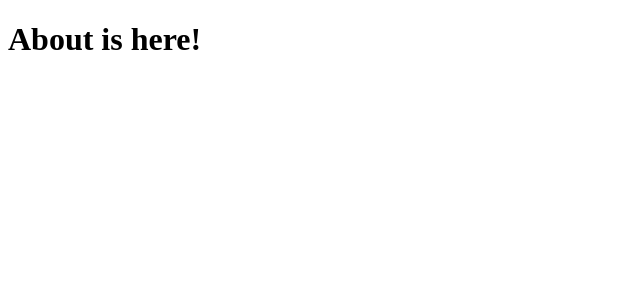
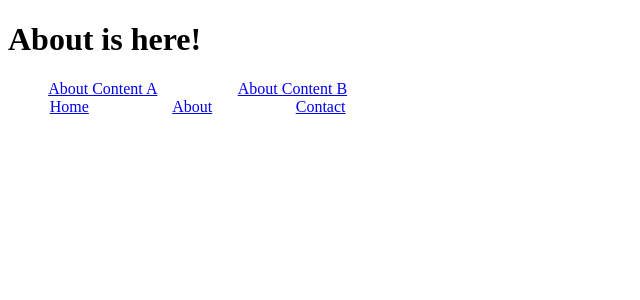
Before and after one commit to k-kudo-hub/react-practice2, a React (Create React App) app in the folder section_3/: page /about in a window 1280 px wide. Shown: the top 300 px of the page, without its empty margins (0-640 px from the left). Built offline with nearby package versions, Linux system fonts and the light colour scheme.

Commit message:
Use the link component to set up the link.

```diff
--- a/section_3/src/App.jsx
+++ b/section_3/src/App.jsx
@@ -5,8 +5,10 @@ import About from './components/About';
 import AboutContentA from "./components/AboutContentA";
 import AboutContentB from "./components/AboutContentB";
 import Contact from './components/Contact';
+import styles from './styles/Home.module.scss';
 
 const App = () => {
+  const { links } = styles;
   return (
     <BrowserRouter>
       <Routes>
@@ -16,6 +18,12 @@ const App = () => {
         <Route path="about/contentB" element={<AboutContentB />} />
         <Route path="contact" element={<Contact />} />
       </Routes>
+
+      <nav className={links}>
+        <Link to="/">Home</Link>
+        <Link to="/about">About</Link>
+        <Link to="/contact">Contact</Link>
+      </nav>
     </BrowserRouter>
   )
 }
--- a/section_3/src/components/About.jsx
+++ b/section_3/src/components/About.jsx
@@ -1,7 +1,16 @@
+import { Link, Outlet } from "react-router-dom";
+import styles from "../styles/Home.module.scss";
+
 const About = () => {
+  const { links } = styles;
   return (
     <div>
       <h1>About is here!</h1>
+      <div className={links}>
+        <Link to="contentA">About Content A</Link>
+        <Link to="contentB">About Content B</Link>
+      </div>
+      <Outlet/>
     </div>
   )
 }
```
